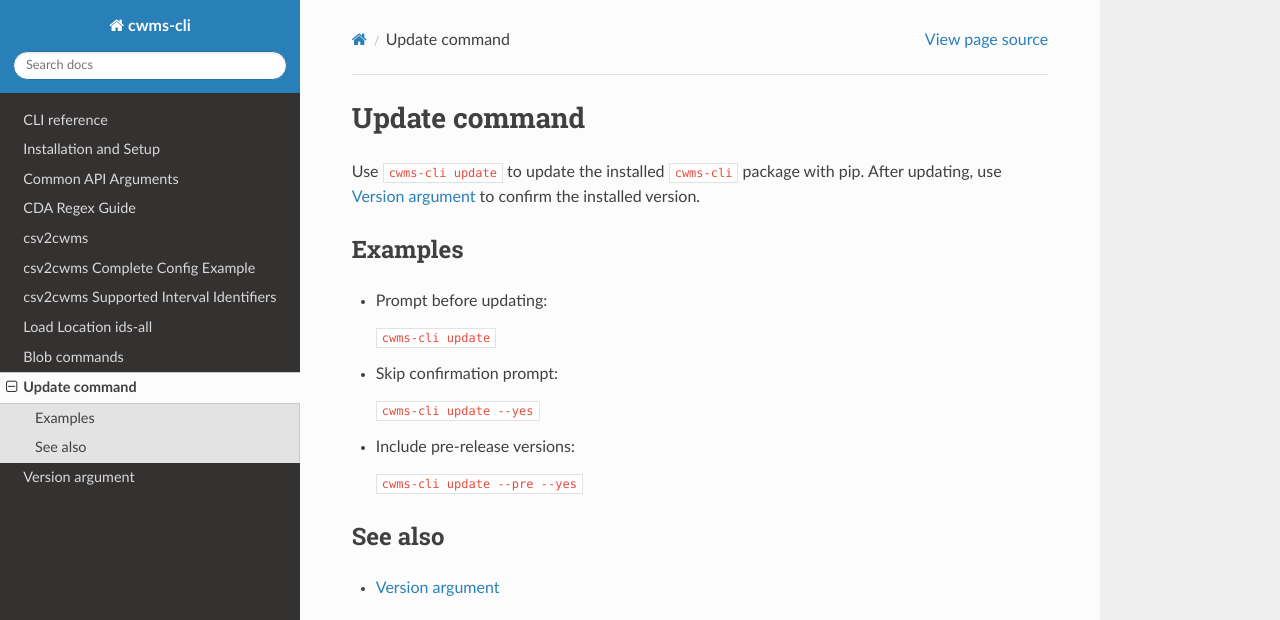
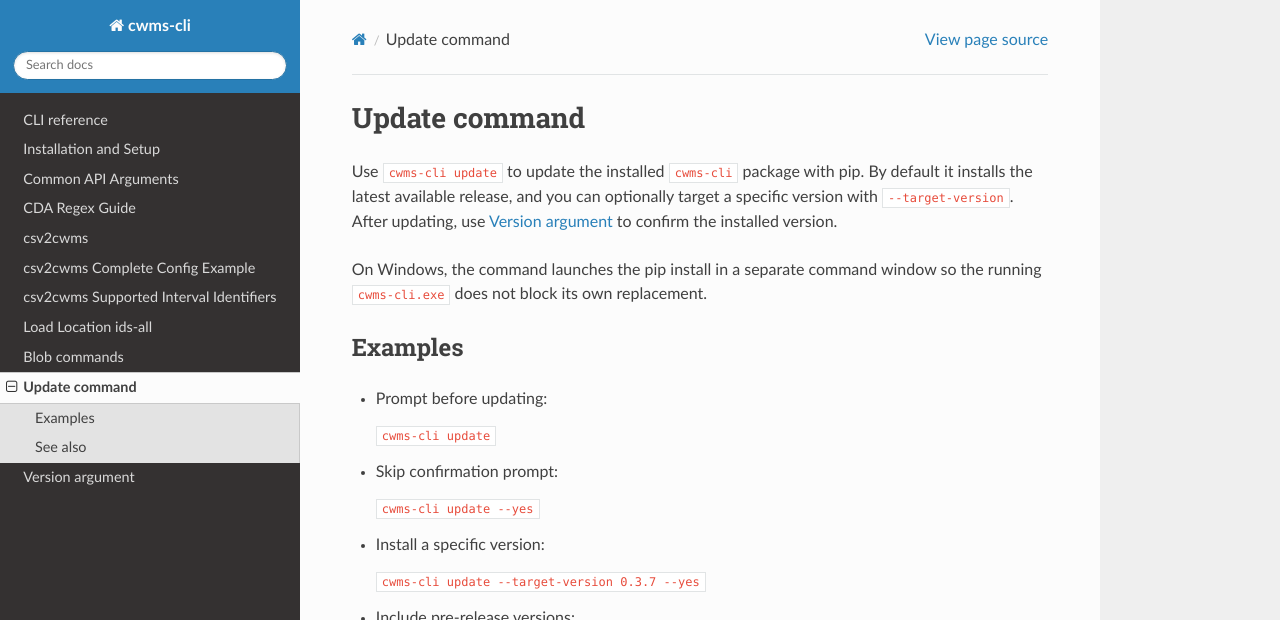
Before and after one commit to HydrologicEngineeringCenter/cwms-cli, a Sphinx documentation site: the page built from docs/cli/update.rst, in a window 1280 px wide and 1120 px high, cut to the strip 0-620 px from the top of the window. Built offline with Sphinx 7.4.7 and the Read the Docs theme 3.1.0, drawn with Linux system fonts in a browser that asks for light colours.

Commit message:
Add docs to cover new target-version flag

```diff
--- a/docs/cli/update.rst
+++ b/docs/cli/update.rst
@@ -2,8 +2,12 @@ Update command
 ==============
 
 Use ``cwms-cli update`` to update the installed ``cwms-cli`` package with pip.
-After updating, use :doc:`Version argument <version>` to confirm the installed
-version.
+By default it installs the latest available release, and you can optionally
+target a specific version with ``--target-version``. After updating, use
+:doc:`Version argument <version>` to confirm the installed version.
+
+On Windows, the command launches the pip install in a separate command window so
+the running ``cwms-cli.exe`` does not block its own replacement.
 
 Examples
 --------
@@ -15,6 +19,10 @@ Examples
 - Skip confirmation prompt:
 
   ``cwms-cli update --yes``
+
+- Install a specific version:
+
+  ``cwms-cli update --target-version 0.3.7 --yes``
 
 - Include pre-release versions:
 
--- a/docs/cli/version.rst
+++ b/docs/cli/version.rst
@@ -20,4 +20,5 @@ See also
 - :doc:`Update command <update>`
 
 The ``update`` command can upgrade the installed package, and then you can run
-``cwms-cli --version`` to verify the result.
+``cwms-cli --version`` to verify the result. It also supports
+``--target-version`` when you need to install an exact release.
```
Also changed, not shown: README.md (+5 -0 lines).
